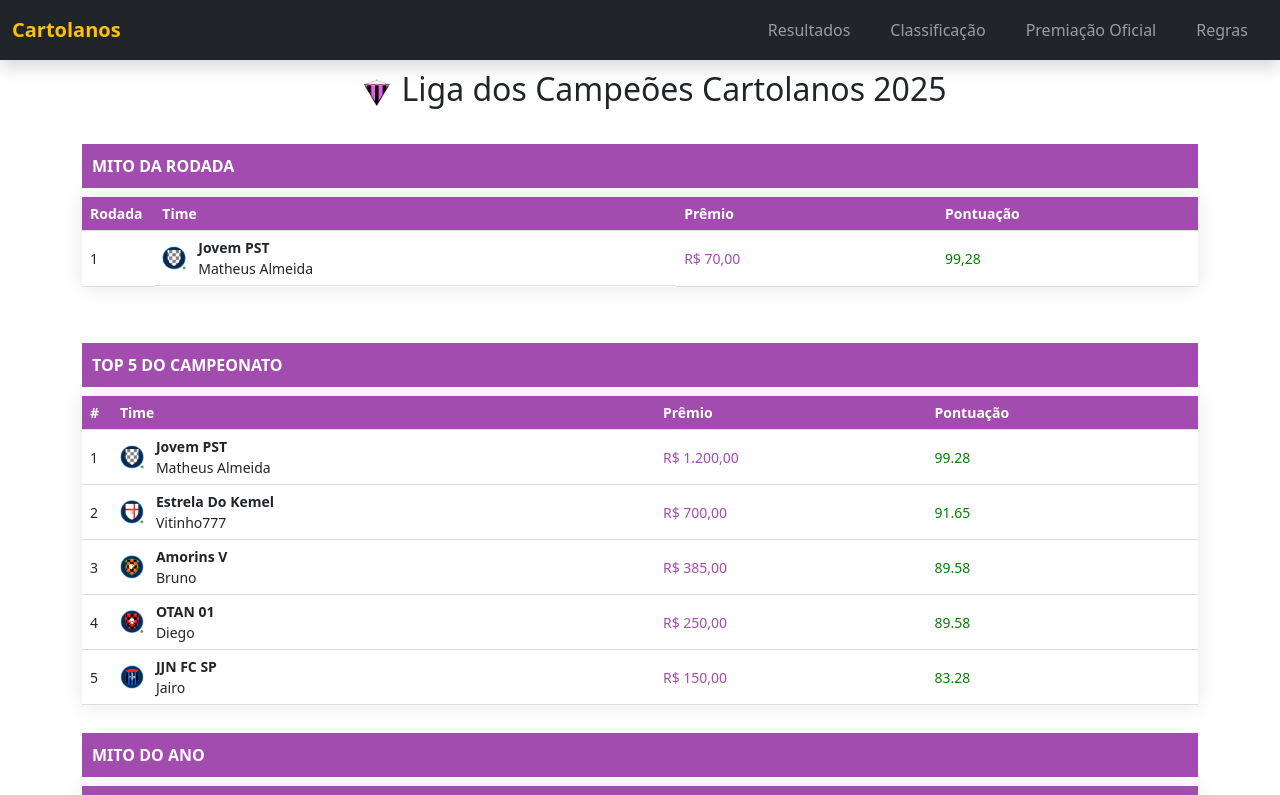
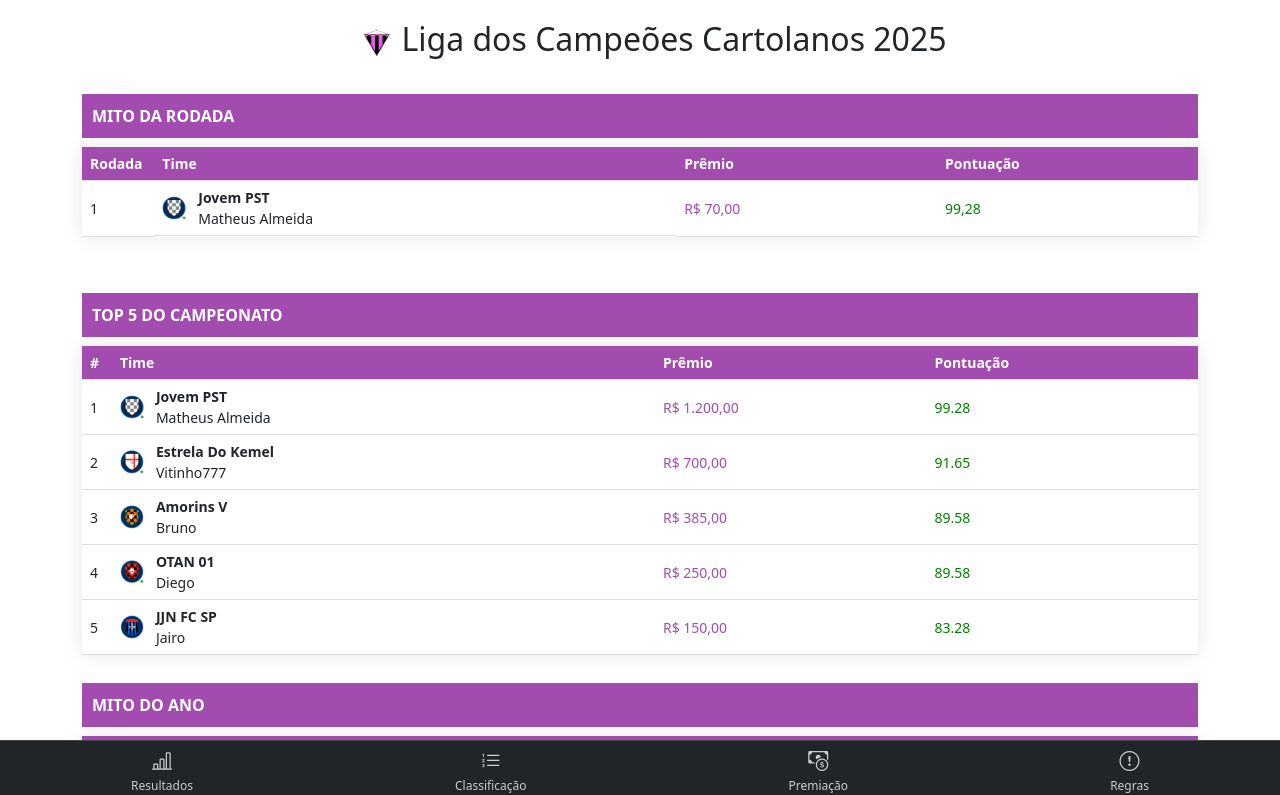
Before and after one commit to edycarlos86/cartola2025, an Angular app: page / in a window 1280 px wide. Shown: the top 795 px of the page. Built offline with nearby package versions, Linux system fonts and the light colour scheme.

Commit message:
menu inferior

```diff
--- a/angular.json
+++ b/angular.json
@@ -26,6 +26,7 @@
             ],
             "styles": [
               "node_modules/bootstrap/dist/css/bootstrap.min.css",
+              "node_modules/bootstrap-icons/font/bootstrap-icons.css",
               "src/styles.css"
             ],
             "scripts": []
--- a/package.json
+++ b/package.json
@@ -21,6 +21,7 @@
     "@ng-bootstrap/ng-bootstrap": "^15.1.2",
     "@popperjs/core": "^2.11.6",
     "bootstrap": "^5.2.3",
+    "bootstrap-icons": "^1.11.3",
     "html2pdf.js": "^0.9.0",
     "jspdf": "^2.5.1",
     "jspdf-autotable": "^3.6.0",
--- a/src/app/telas/menu/menu.component.css
+++ b/src/app/telas/menu/menu.component.css
@@ -29,3 +29,45 @@
 .navbar-toggler:focus {
   box-shadow: none;
 }
+
+
+
+
+
+
+
+
+
+
+
+
+
+
+
+.bottom-nav {
+  position: fixed;
+  bottom: 0;
+  left: 0;
+  right: 0;
+  height: 60px;
+  background-color: #212529;
+  color: #fff;
+  z-index: 1000;
+  border-top: 1px solid #444;
+}
+
+.bottom-nav .nav-item {
+  color: #ccc;
+  text-decoration: none;
+  font-size: 12px;
+}
+
+.bottom-nav .nav-item i {
+  font-size: 20px;
+  display: block;
+}
+
+.bottom-nav .nav-item.active,
+.bottom-nav .nav-item:hover {
+  color: #ffc107;
+}
--- a/src/app/telas/menu/menu.component.html
+++ b/src/app/telas/menu/menu.component.html
@@ -24,9 +24,26 @@
 </nav>
  -->
 
+
+
+
+
+
+
+
+
+
+
+
+<!--
  <nav class="navbar navbar-expand-lg navbar-dark bg-dark fixed-top shadow">
   <div class="container-fluid">
     <a class="navbar-brand fw-bold text-warning" href="#">Cartolanos</a>
+
+    <button class="btn btn-sm btn-outline-light ms-2" (click)="alternarModoEscuro()">
+      🌙
+    </button>
+
 
     <button class="navbar-toggler" type="button" data-bs-toggle="collapse" data-bs-target="#navbarNav"
       aria-controls="navbarNav" aria-expanded="false" aria-label="Toggle navigation">
@@ -50,4 +67,31 @@
       </ul>
     </div>
   </div>
+</nav> -->
+
+
+
+
+
+
+
+
+
+<nav class="bottom-nav d-flex justify-content-around align-items-center">
+  <a routerLink="/resultados" class="nav-item text-center">
+    <i class="bi bi-bar-chart-line"></i>
+    <span>Resultados</span>
+  </a>
+  <a routerLink="/classificacao" class="nav-item text-center">
+    <i class="bi bi-list-ol"></i>
+    <span>Classificação</span>
+  </a>
+  <a routerLink="/premiacao" class="nav-item text-center">
+    <i class="bi bi-cash-coin"></i>
+    <span>Premiação</span>
+  </a>
+  <a routerLink="/regras" class="nav-item text-center">
+    <i class="bi bi-exclamation-circle"></i>
+    <span>Regras</span>
+  </a>
 </nav>
--- a/src/app/telas/menu/menu.component.ts
+++ b/src/app/telas/menu/menu.component.ts
@@ -16,5 +16,10 @@ export class MenuComponent {
     }
   }
 
+  alternarModoEscuro() {
+    document.body.classList.toggle('dark-mode');
+  }
+
+
 
 }
--- a/src/styles.css
+++ b/src/styles.css
@@ -1,4 +1,31 @@
 /* You can add global styles to this file, and also import other style files */
 body {
-  padding-top: 70px; /* ajuste conforme a altura da navbar */
+  padding-top: 20px; /* ajuste conforme a altura da navbar */
 }
+
+
+
+
+/* modo dark */
+
+body.dark-mode {
+  background-color: #121212;
+  color: #e0e0e0;
+}
+
+.dark-mode .navbar,
+.dark-mode .table,
+.dark-mode .card {
+  background-color: #1e1e1e !important;
+  color: #ffffff;
+}
+
+.dark-mode .table th,
+.dark-mode .table td {
+  border-color: #333;
+}
+
+.dark-mode .nav-link,
+.dark-mode .navbar-brand {
+  color: #f1f1f1 !important;
+}
```
Also changed, not shown: 9 other files (tests, documents, lock files or other folders).
